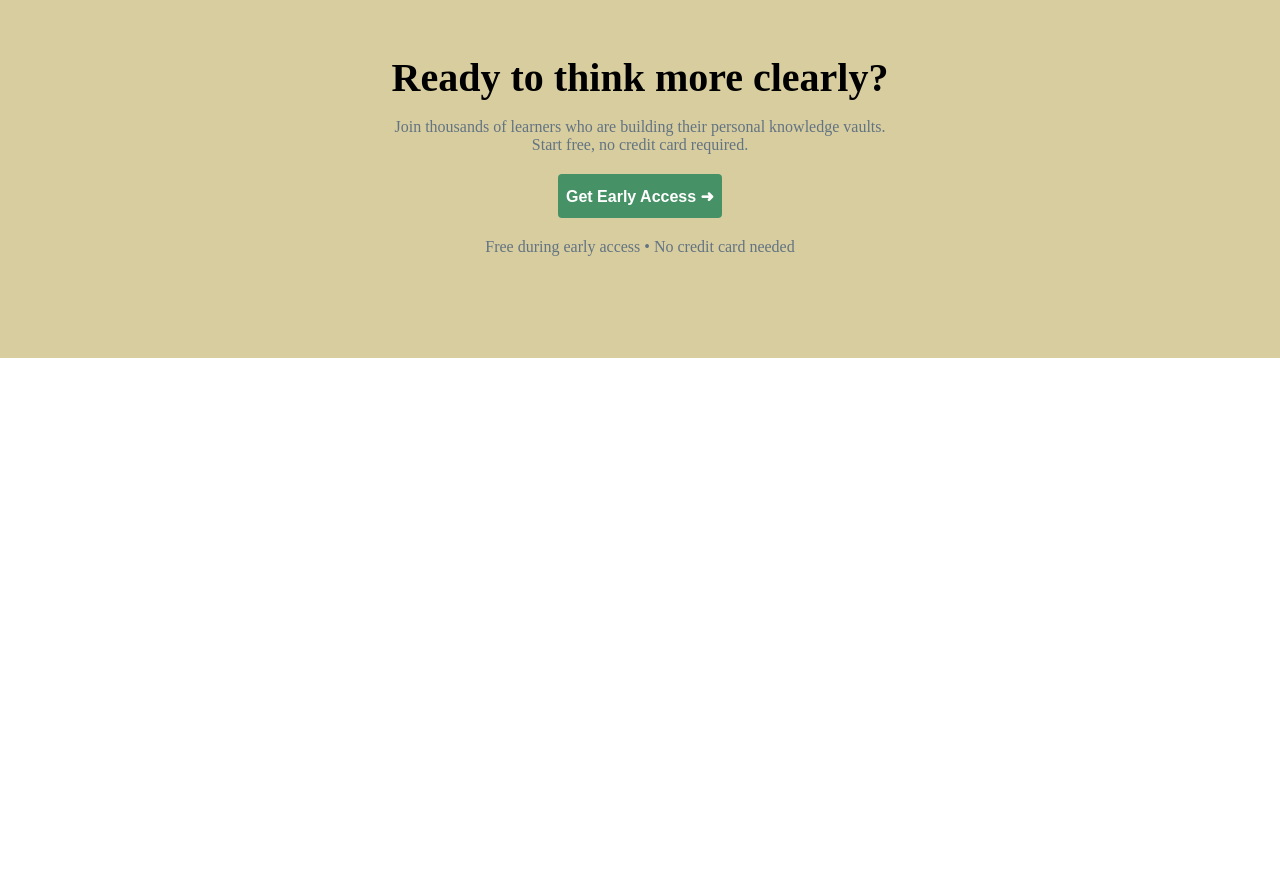
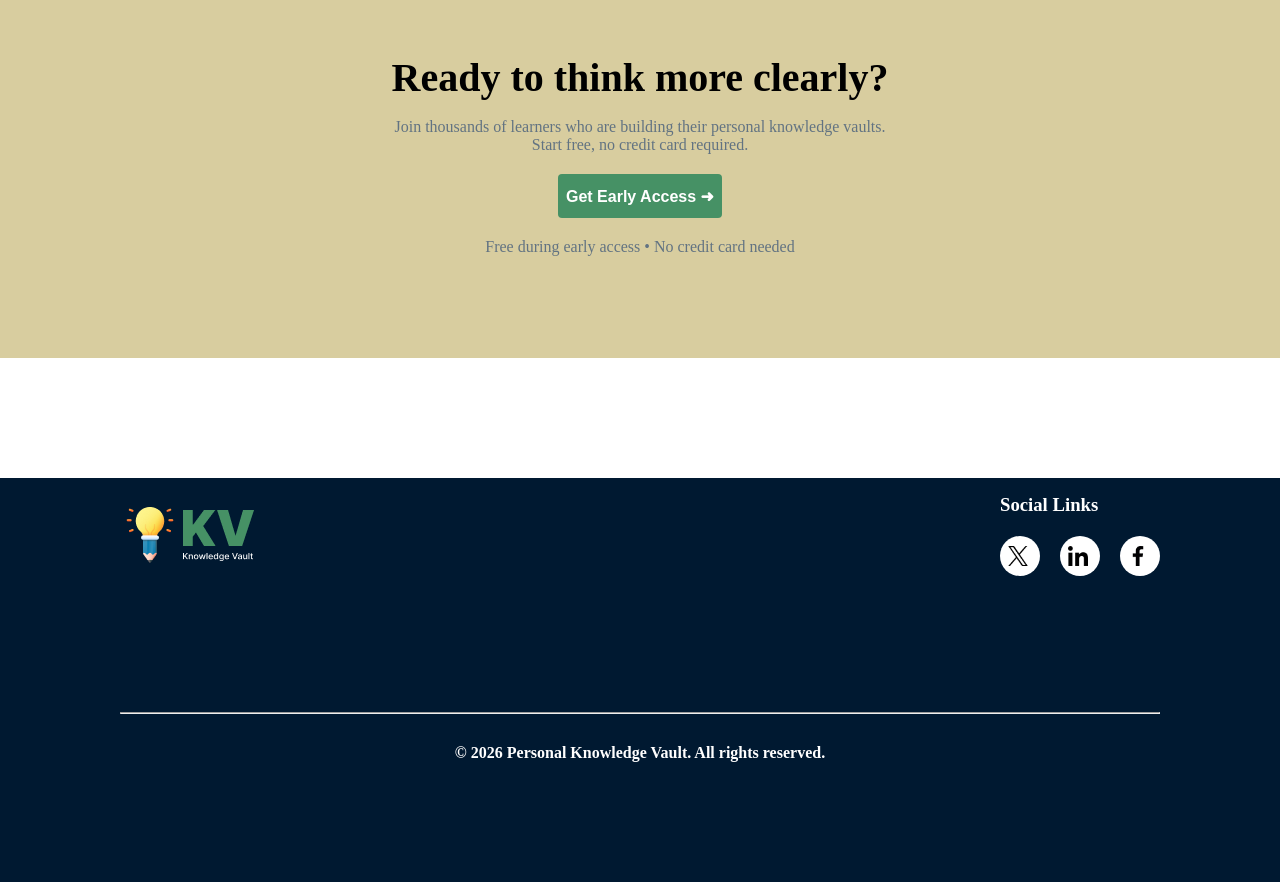
Before and after one commit to riyaddevbd/B13-A01-Knowledge-Vault, a plain HTML site: page index.html in a window 1280 px wide. Shown: the part 2325-3207 px from the top of the page. Before the commit the page ends 2803 px from the top, so only its background shows below. Drawn offline with Linux system fonts and the light colour scheme.

Commit message:
footer section added

```diff
--- a/index.html
+++ b/index.html
@@ -119,5 +119,34 @@
         </div>
     </div>
 </section>
+
+<section id="footer">
+    <div class="footer-container">
+        <div class="logo">
+            <img src="./assets/logo-footer.png" alt="">
+            <div >
+                <h3 style="color: white;">Social Links</h3>
+                <div class="social-image">
+                <div class="socialCircle">
+                <img src="./assets/x.png" alt=""> &nbsp;
+                </div>
+                <div class="socialCircle">
+                <img src="./assets/linkedin.png" alt=""> &nbsp;
+                </div>
+                <div class="socialCircle">
+                <img src="./assets/fb.png" alt=""> &nbsp;
+                </div>
+                </div>
+            </div>
+
+        </div>
+
+        <div class="rights">
+            <hr>
+            <h4>© 2026 Personal Knowledge Vault. All rights reserved.</h4>
+        </div>
+    </div>
+
+</section>
 </body>
 </html>
```
